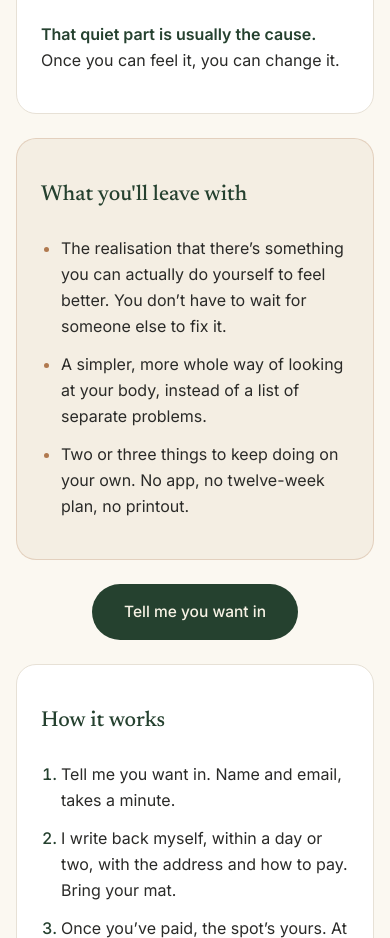
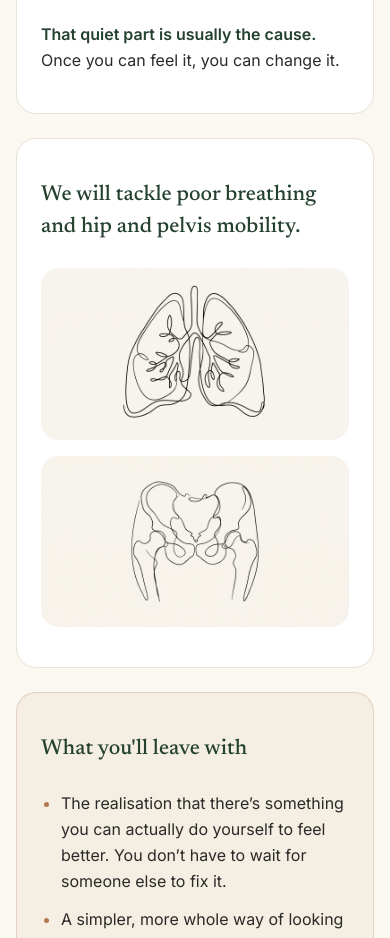
Before and after one commit to VinPOPFrance/James, a Next.js app: page /workshop in a window 390 px wide. Shown: the part 1980-2918 px from the top of the page. Built offline with nearby package versions, Linux system fonts and the light colour scheme; no server answers.

Commit message:
Add new workshop section on breathing and hip mobility with images

```diff
--- a/src/app/workshop/page.tsx
+++ b/src/app/workshop/page.tsx
@@ -136,6 +136,31 @@ export default function WorkshopPage() {
               <strong className={hl}>That quiet part is usually the cause.</strong> Once you can
               feel it, you can change it.
             </p>
+          </div>
+        </section>
+
+        {/* BREATHING AND HIPS · white card */}
+        <section className={`${card} border border-hairline bg-white`}>
+          <h2 className={h2}>
+            We will tackle poor breathing and hip and pelvis mobility.
+          </h2>
+          <div className="grid gap-4 sm:grid-cols-2">
+            <Image
+              src="/media/workshop-lungs.jpg"
+              alt="Single-line drawing of the lungs"
+              width={2752}
+              height={1536}
+              sizes="(max-width: 640px) 100vw, 320px"
+              className="h-auto w-full rounded-[18px]"
+            />
+            <Image
+              src="/media/workshop-pelvis.jpg"
+              alt="Single-line drawing of the hips and pelvis"
+              width={2752}
+              height={1536}
+              sizes="(max-width: 640px) 100vw, 320px"
+              className="h-auto w-full rounded-[18px]"
+            />
           </div>
         </section>
 
```
Also changed, not shown: public/media/workshop-lungs.jpg (added), public/media/workshop-pelvis.jpg (added).
